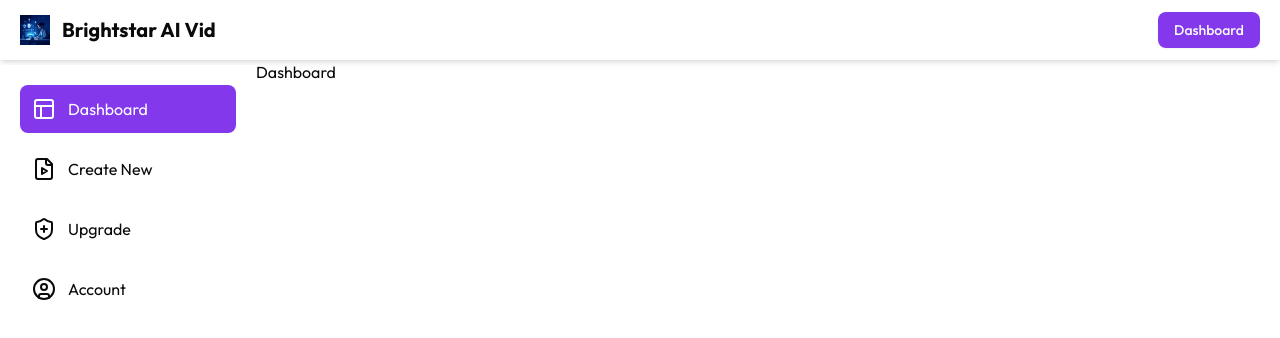
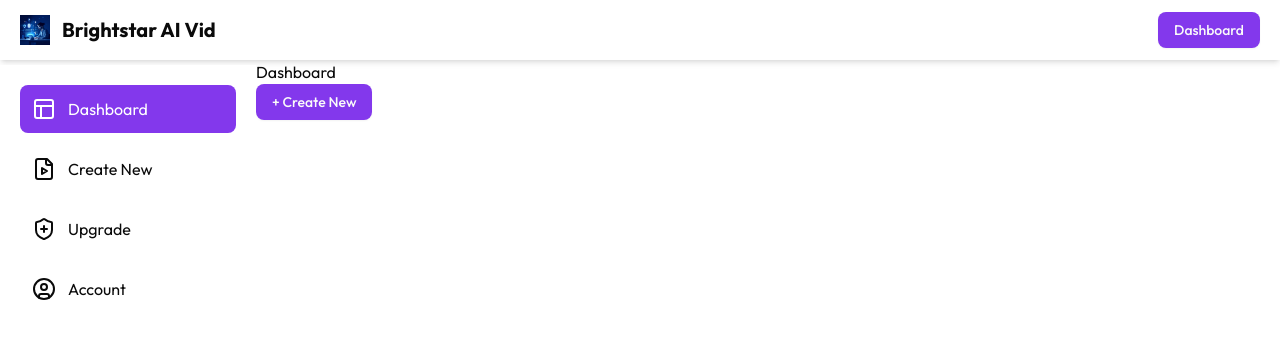
Before and after one commit to brightstar-moxi/AI-Project, a Next.js app: page /dashboard in a window 1280 px wide. Shown: the top 338 px of the page. Built offline with nearby package versions, Linux system fonts and the light colour scheme; no server answers.

Commit message:
dashboard updating

```diff
--- a/app/dashboard/page.jsx
+++ b/app/dashboard/page.jsx
@@ -1,8 +1,14 @@
+import { Button } from '@/components/ui/button'
 import React from 'react'
 
 const Dashboard = () => {
   return (
-    <div>Dashboard</div>
+    <div>
+      <div>
+        <h2>Dashboard</h2>
+        <Button className='bg-[#8338ec]'>+ Create New</Button>
+      </div>
+    </div>
   )
 }
 
```
